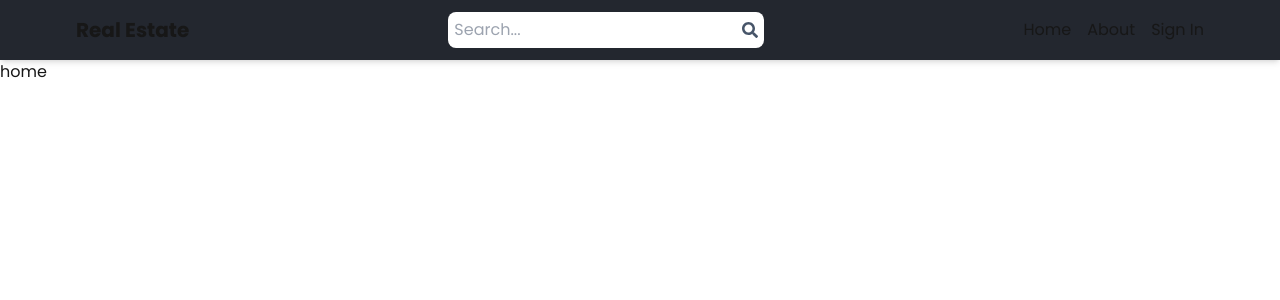
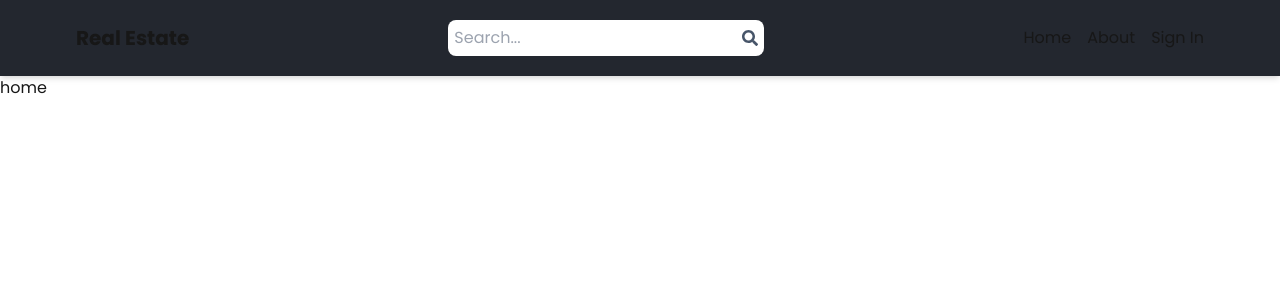
Before and after one commit to onurvn/real-estate-app, a Next.js app: page / in a window 1280 px wide. Shown: the top 300 px of the page. Built offline with nearby package versions, Linux system fonts and the light colour scheme; no server answers.

Commit message:
header styles changed

```diff
--- a/src/components/Header.jsx
+++ b/src/components/Header.jsx
@@ -5,7 +5,7 @@ import { SignedIn, SignedOut, UserButton } from "@clerk/nextjs";
 
 const Header = () => {
   return (
-    <header className="bg-bgheader shadow-md">
+    <header className="bg-bgheader shadow-md p-2">
       <div className="flex justify-between items-center max-w-6xl mx-auto p-3">
         <Link href="/">
           <h1 className="font-bold text-sm sm:text-xl flex flex-wrap">
```
